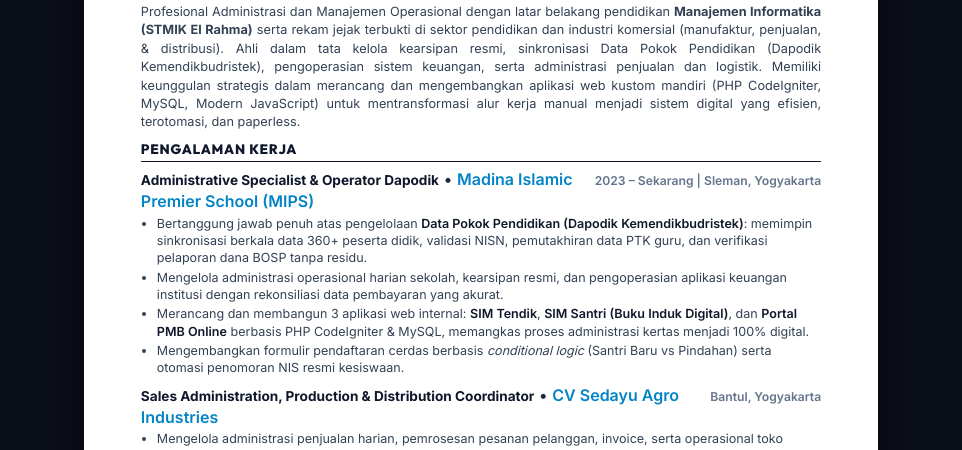
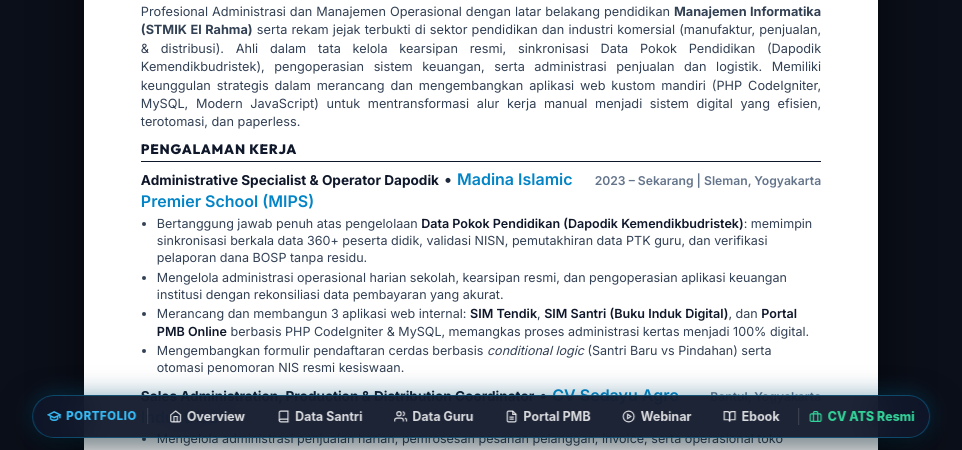
Before and after one commit to PrestianHanif/portfolio, a plain HTML site: page cv.html in a window 1280 px wide. Shown: the part 340-790 px from the top of the page, without its empty margins (159-1121 px from the left). Drawn offline with Linux system fonts and the light colour scheme.

Commit message:
feat: add bottom floating switcher to cv.html

```diff
--- a/cv.html
+++ b/cv.html
@@ -512,6 +512,134 @@
       }
     }
   </script>
-
+<!-- FLOATING DEMO NAVIGATION SWITCHER -->
+<style>
+.demo-suite-bar {
+  position: fixed;
+  bottom: 22px;
+  left: 50%;
+  transform: translateX(-50%);
+  z-index: 999999;
+  background: rgba(15, 23, 42, 0.94);
+  backdrop-filter: blur(20px);
+  -webkit-backdrop-filter: blur(20px);
+  border: 1px solid rgba(14, 165, 233, 0.35);
+  border-radius: 50px;
+  padding: 6px 14px;
+  display: flex;
+  align-items: center;
+  gap: 6px;
+  box-shadow: 0 12px 35px rgba(0,0,0,0.5), 0 0 25px rgba(14,165,233,0.25);
+  font-family: -apple-system, BlinkMacSystemFont, "Segoe UI", Roboto, sans-serif;
+  transition: all 0.3s ease;
+  max-width: 96vw;
+  overflow-x: auto;
+}
+.demo-suite-bar::-webkit-scrollbar { display: none; }
+.demo-suite-bar:hover {
+  border-color: rgba(14, 165, 233, 0.6);
+  box-shadow: 0 15px 40px rgba(0,0,0,0.6), 0 0 35px rgba(14,165,233,0.35);
+}
+.demo-suite-bar .suite-brand {
+  font-size: 0.72rem;
+  font-weight: 800;
+  color: #38bdf8;
+  letter-spacing: 0.5px;
+  text-transform: uppercase;
+  margin-right: 2px;
+  display: flex;
+  align-items: center;
+  gap: 5px;
+  padding-right: 10px;
+  border-right: 1px solid rgba(255,255,255,0.15);
+  white-space: nowrap;
+}
+.demo-suite-bar a.demo-pill {
+  padding: 6px 13px;
+  border-radius: 50px;
+  font-size: 0.78rem;
+  font-weight: 700;
+  text-decoration: none;
+  color: rgba(255,255,255,0.85);
+  transition: all 0.2s ease;
+  white-space: nowrap;
+  display: inline-flex;
+  align-items: center;
+  gap: 5px;
+}
+.demo-suite-bar a.demo-pill:hover {
+  color: #ffffff;
+  background: rgba(255,255,255,0.12);
+  transform: translateY(-1px);
+}
+.demo-suite-bar a.demo-pill.active {
+  background: linear-gradient(135deg, #0284c7, #0ea5e9);
+  color: #ffffff !important;
+  box-shadow: 0 3px 12px rgba(14, 165, 233, 0.45);
+}
+.demo-suite-bar .career-link {
+  color: #34d399;
+  font-size: 0.78rem;
+  font-weight: 800;
+  text-decoration: none;
+  padding-left: 10px;
+  border-left: 1px solid rgba(255,255,255,0.15);
+  display: inline-flex;
+  align-items: center;
+  gap: 5px;
+  transition: all 0.2s ease;
+  white-space: nowrap;
+}
+.demo-suite-bar .career-link:hover {
+  color: #a7f3d0;
+  transform: translateY(-1px);
+}
+@media (max-width: 768px) {
+  .demo-suite-bar {
+    bottom: 12px;
+    padding: 5px 8px;
+    gap: 3px;
+  }
+  .demo-suite-bar .suite-brand { display: none; }
+  .demo-suite-bar a.demo-pill { font-size: 0.7rem; padding: 5px 8px; }
+}
+@media print {
+  .demo-suite-bar { display: none !important; }
+}
+</style>
+<div class="demo-suite-bar">
+  <div class="suite-brand">
+    <svg width="14" height="14" viewBox="0 0 24 24" fill="none" stroke="currentColor" stroke-width="2.5"><path d="M22 10v6M2 10l10-5 10 5-10 5z"/><path d="M6 12v5c3 3 9 3 12 0v-5"/></svg>
+    <span>PORTFOLIO</span>
+  </div>
+  <a href="portfolio.html" class="demo-pill">
+    <svg width="13" height="13" viewBox="0 0 24 24" fill="none" stroke="currentColor" stroke-width="2.2"><path d="M3 9l9-7 9 7v11a2 2 0 0 1-2 2H5a2 2 0 0 1-2-2z"/><polyline points="9 22 9 12 15 12 15 22"/></svg>
+    <span>Overview</span>
+  </a>
+  <a href="index.html" class="demo-pill">
+    <svg width="13" height="13" viewBox="0 0 24 24" fill="none" stroke="currentColor" stroke-width="2.2"><path d="M4 19.5A2.5 2.5 0 0 1 6.5 17H20"/><path d="M6.5 2H20v20H6.5A2.5 2.5 0 0 1 4 19.5v-15A2.5 2.5 0 0 1 6.5 2z"/></svg>
+    <span>Data Santri</span>
+  </a>
+  <a href="dataguru.html" class="demo-pill">
+    <svg width="13" height="13" viewBox="0 0 24 24" fill="none" stroke="currentColor" stroke-width="2.2"><path d="M17 21v-2a4 4 0 0 0-4-4H5a4 4 0 0 0-4 4v2"/><circle cx="9" cy="7" r="4"/><path d="M23 21v-2a4 4 0 0 0-3-3.87"/><path d="M16 3.13a4 4 0 0 1 0 7.75"/></svg>
+    <span>Data Guru</span>
+  </a>
+  <a href="pmb.html" class="demo-pill">
+    <svg width="13" height="13" viewBox="0 0 24 24" fill="none" stroke="currentColor" stroke-width="2.2"><path d="M14 2H6a2 2 0 0 0-2 2v16a2 2 0 0 0 2 2h12a2 2 0 0 0 2-2V8z"/><polyline points="14 2 14 8 20 8"/><line x1="16" y1="13" x2="8" y2="13"/><line x1="16" y1="17" x2="8" y2="17"/></svg>
+    <span>Portal PMB</span>
+  </a>
+  <a href="webinar/index.html" class="demo-pill">
+    <svg width="13" height="13" viewBox="0 0 24 24" fill="none" stroke="currentColor" stroke-width="2.2"><circle cx="12" cy="12" r="10"/><polygon points="10 8 16 12 10 16 10 8"/></svg>
+    <span>Webinar</span>
+  </a>
+  <a href="ebook/index.html" class="demo-pill">
+    <svg width="13" height="13" viewBox="0 0 24 24" fill="none" stroke="currentColor" stroke-width="2.2"><path d="M2 3h6a4 4 0 0 1 4 4v14a3 3 0 0 0-3-3H2z"/><path d="M22 3h-6a4 4 0 0 0-4 4v14a3 3 0 0 1 3-3h7z"/></svg>
+    <span>Ebook</span>
+  </a>
+  <a href="cv.html" class="career-link active">
+    <svg width="13" height="13" viewBox="0 0 24 24" fill="none" stroke="currentColor" stroke-width="2.2"><rect x="2" y="7" width="20" height="14" rx="2" ry="2"/><path d="M16 21V5a2 2 0 0 0-2-2h-4a2 2 0 0 0-2 2v16"/></svg>
+    <span>CV ATS Resmi</span>
+  </a>
+</div>
 </body>
 </html>
```
